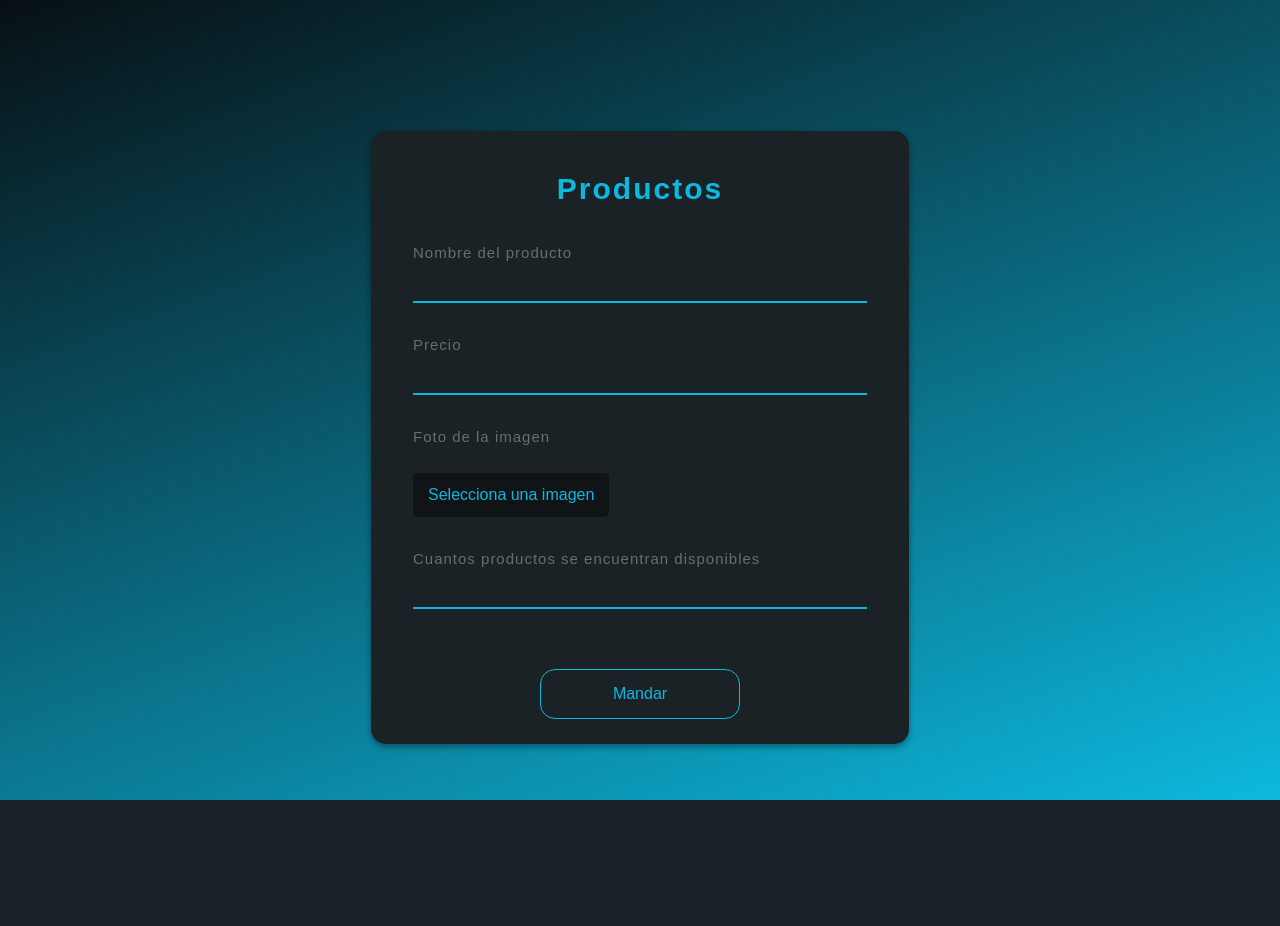
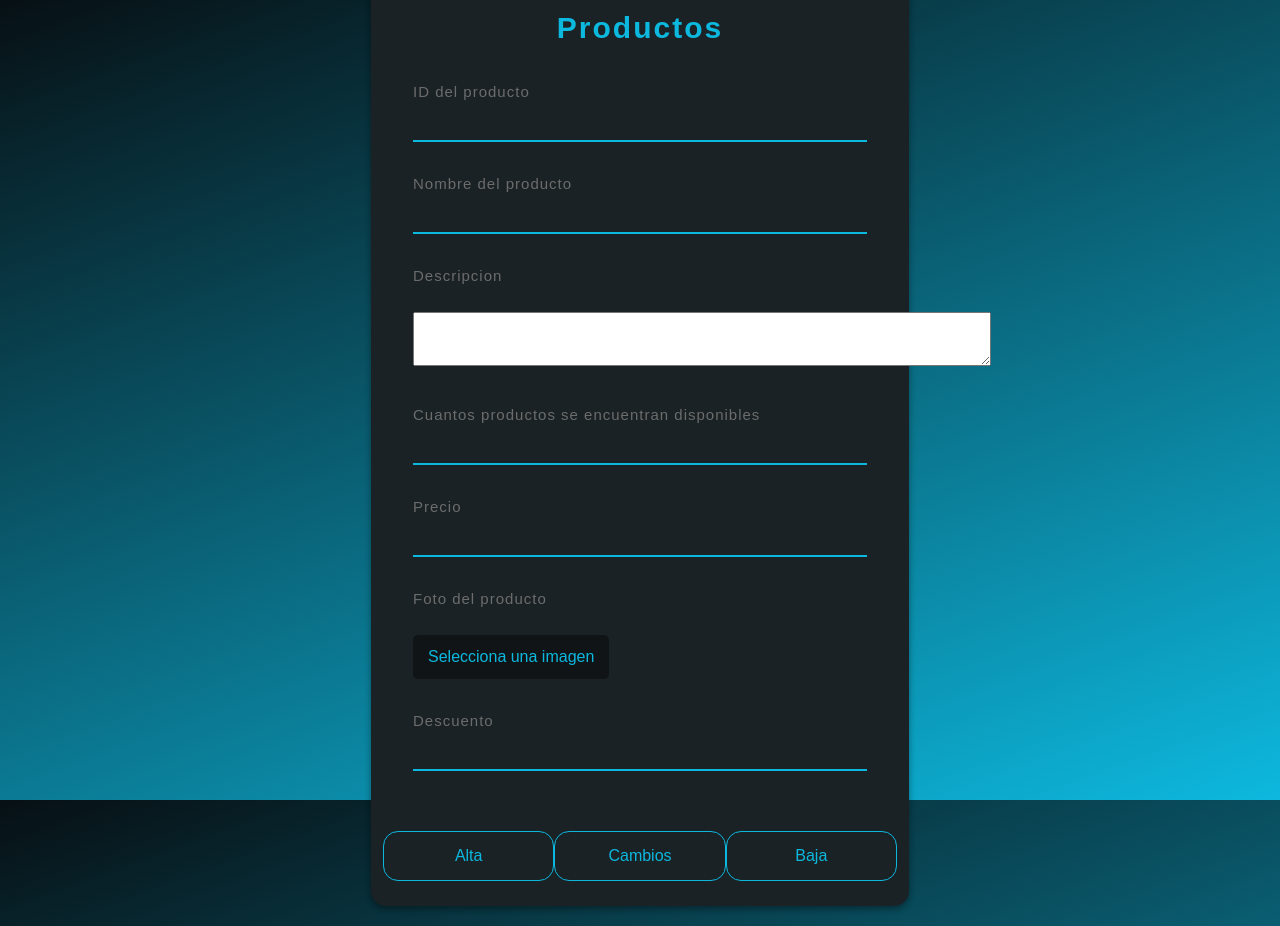
Before and after one commit to DiegoRuP/webPlacoShoes, a PHP site: page /formproducto.php in a window 1280 px wide. Before the commit the page ends 800 px from the top, so only its background shows below. Run offline with PHP 8.4, Linux system fonts and the light colour scheme.

Commit message:
Formulario Producto
Se implemento las partes faltantes del formulario del producto

```diff
--- a/formproducto.php
+++ b/formproducto.php
@@ -20,26 +20,46 @@
         <div class="col-lg-12 login-form">
           <form>
             <div class="form-group">
+              <label class="form-control-label">ID del producto</label>
+              <input type="text" class="form-control" id="nombreProducto">
+            </div>
+
+            <div class="form-group">
               <label class="form-control-label">Nombre del producto</label>
               <input type="text" class="form-control" id="nombreProducto">
             </div>
+
+            <div class="form-group">
+              <label class="form-control-label">Descripcion</label> <br> <br>
+              <textarea name="descripcion" id="" cols="60 " rows="2"></textarea>
+            </div>
+
+            <div class="form-group">
+              <label class="form-control-label">Cuantos productos se encuentran disponibles</label>
+              <input type="text" class="form-control" id="disponibleProducto" >
+            </div>
+
             <div class="form-group">
               <label class="form-control-label">Precio</label>
               <input type="text" class="form-control" id="precioProducto">
             </div>
             <div class="form-group">
-            <label class="form-control-label">Foto de la imagen</label> <br> <br>
+            <label class="form-control-label">Foto del producto</label> <br> <br>
               <label for="imagen" class="upload-btn">
                 <span id="label-imagen">Selecciona una imagen</span>
               </label>
               <input type="file" id="imagen" name="imagen" style="display: none;" onchange="mostrarNombreArchivo()">
             </div>
+
             <div class="form-group">
-              <label class="form-control-label">Cuantos productos se encuentran disponibles</label>
+              <label class="form-control-label">Descuento</label>
               <input type="text" class="form-control" id="disponibleProducto" >
             </div>
+
             <div class="col-12 login-btm login-button justify-content-center d-flex">
-              <button type="submit" class="btn btn-outline-primary">Mandar</button>
+              <button type="submit" class="btn btn-outline-primary">Alta</button>
+              <button type="submit" class="btn btn-outline-primary">Cambios</button>
+              <button type="submit" class="btn btn-outline-primary">Baja</button>
             </div>
           </div>
         </form>
```
